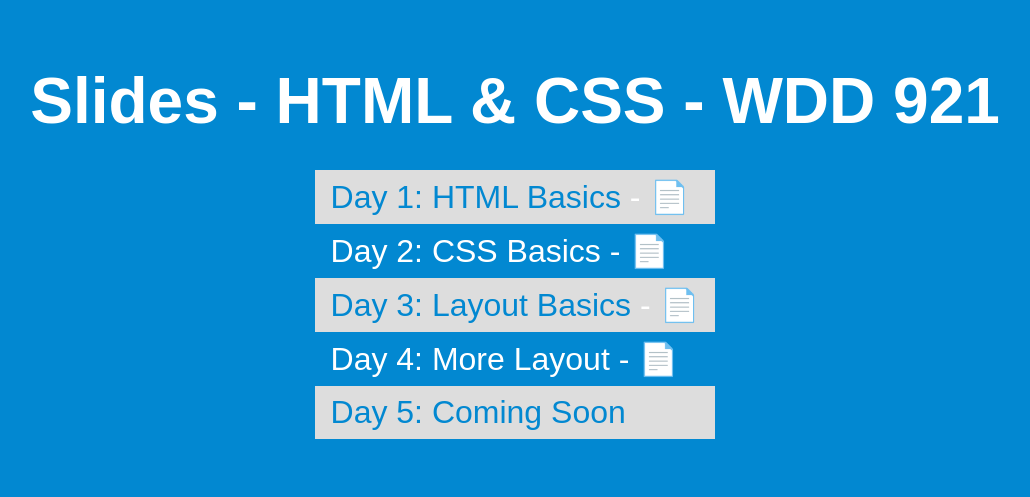
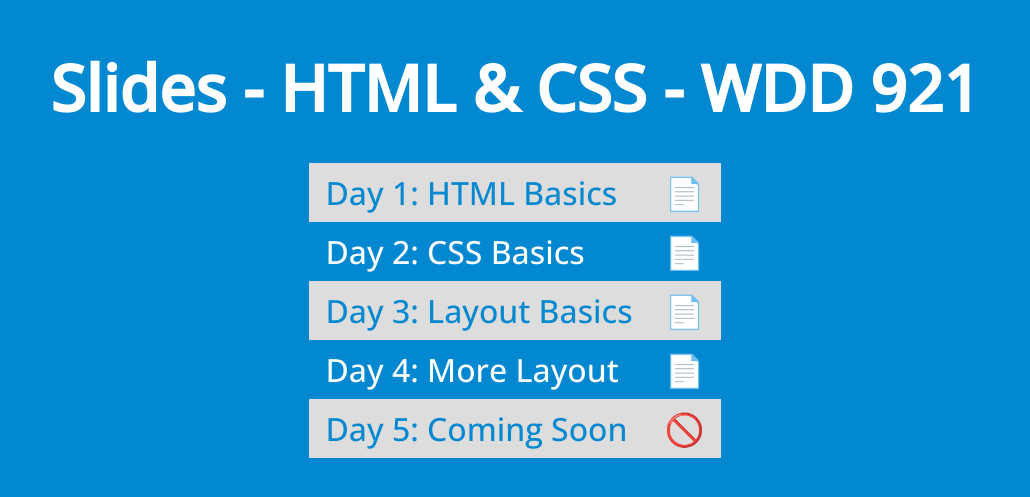
Before and after one commit to stribis/slides_html_css, a plain HTML site: page index.html in a window 1280 px wide. Shown: the part 149-646 px from the top of the page, without its empty margins (125-1155 px from the left). Drawn offline with nearby package versions, Linux system fonts and the light colour scheme.

Commit message:
fix index

```diff
--- a/index.html
+++ b/index.html
@@ -5,6 +5,9 @@
   <meta http-equiv="X-UA-Compatible" content="IE=edge">
   <meta name="viewport" content="width=device-width, initial-scale=1.0">
   <title>HTML & CSS - WDD921</title>
+  <link rel="preconnect" href="https://fonts.googleapis.com">
+  <link rel="preconnect" href="https://fonts.gstatic.com" crossorigin>
+  <link href="https://fonts.googleapis.com/css2?family=Open+Sans:wght@500&display=swap" rel="stylesheet">
   <style>
     /* === Small CSS Reset === */
     *{
@@ -19,12 +22,13 @@
       min-height: 100vh;
       background: #0288d1;
       color: white;
-      font-family: sans-serif;
+      font-family: 'Open Sans', sans-serif;
       font-size: 2rem;
       display: flex;
       justify-content: center;
       align-items: center;
       flex-direction: column;
+      font-weight: 500;
     }
 
     nav {
@@ -52,7 +56,19 @@
       color: #0288d1;
     }
     nav li:nth-child(odd) a:hover {
-      color: #0115cf;
+      color: #1c33ff;
+    }
+    ul > li {
+      display: flex;
+      justify-content: space-between;
+    }
+
+    ul li a:first-child {
+      margin-right: 2rem;
+    }
+
+    ul li a:last-child:hover {
+      transform: scale(1.2);
     }
   </style>
 </head>
@@ -60,11 +76,11 @@
   <h1>Slides - HTML & CSS - WDD 921</h1>
   <nav>
     <ul>
-      <li><a href="html_css_day_1.html">Day 1: HTML Basics</a> - <a href="pdf/HTML and CSS - Day 1.pdf">📄</a></li>
-      <li><a href="html_css_day_2.html">Day 2: CSS Basics</a> - <a href="pdf/HTML and CSS - Day 2.pdf">📄</a></li>
-      <li><a href="html_css_day_3.html">Day 3: Layout Basics</a> - <a href="pdf/HTML and CSS - Day 3.pdf">📄</a></li>
-      <li><a href="html_css_day_4.html">Day 4: More Layout</a> - <a href="pdf/HTML and CSS - Day 4.pdf">📄</a></li>
-      <li><a href="#">Day 5: Coming Soon</a></li>
+      <li><a href="html_css_day_1.html">Day 1: HTML Basics</a><a title="download" href="pdf/HTML and CSS - Day 1.pdf">📄</a></li>
+      <li><a href="html_css_day_2.html">Day 2: CSS Basics</a><a title="download" href="pdf/HTML and CSS - Day 2.pdf">📄</a></li>
+      <li><a href="html_css_day_3.html">Day 3: Layout Basics</a><a title="download" href="pdf/HTML and CSS - Day 3.pdf">📄</a></li>
+      <li><a href="html_css_day_4.html">Day 4: More Layout</a><a title="download" href="pdf/HTML and CSS - Day 4.pdf">📄</a></li>
+      <li><a href="#">Day 5: Coming Soon</a><a title="Not Available" href="#">🚫</a></li>
     </ul>
   </nav>
 </body>
```
